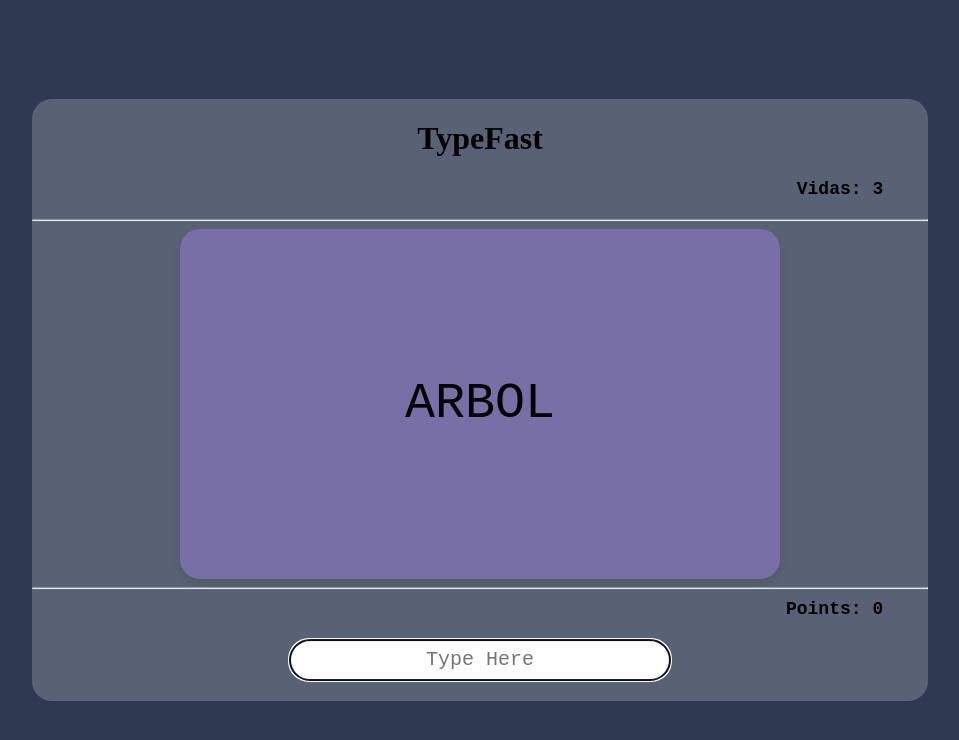
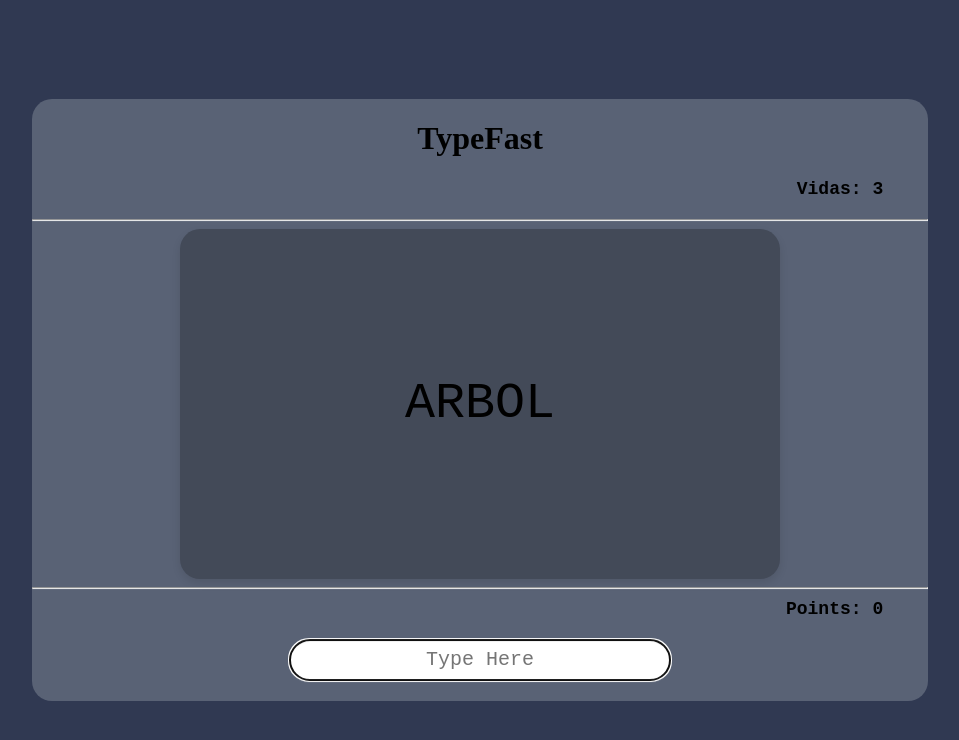
Before and after one commit to LucasAguilar647/TypeFast.App, a React (Vite) app: page / in a window 1280 px wide. Both pictures are taken after a click on the button "Iniciar Juego". Shown: the top 740 px of the page, without its empty margins (160-1119 px from the left). Built offline with nearby package versions, Linux system fonts and the light colour scheme.

Commit message:
una cosa del css

```diff
--- a/src/css/juego.css
+++ b/src/css/juego.css
@@ -15,7 +15,7 @@
     max-width: 600px;
     height: 350px;
     margin: auto;
-    background-color: #786fa6;
+    background-color: #434a58;
     border-radius: 20px;
     box-shadow: 0 4px 8px rgba(0, 0, 0, 0.1);
     overflow: hidden;
```
